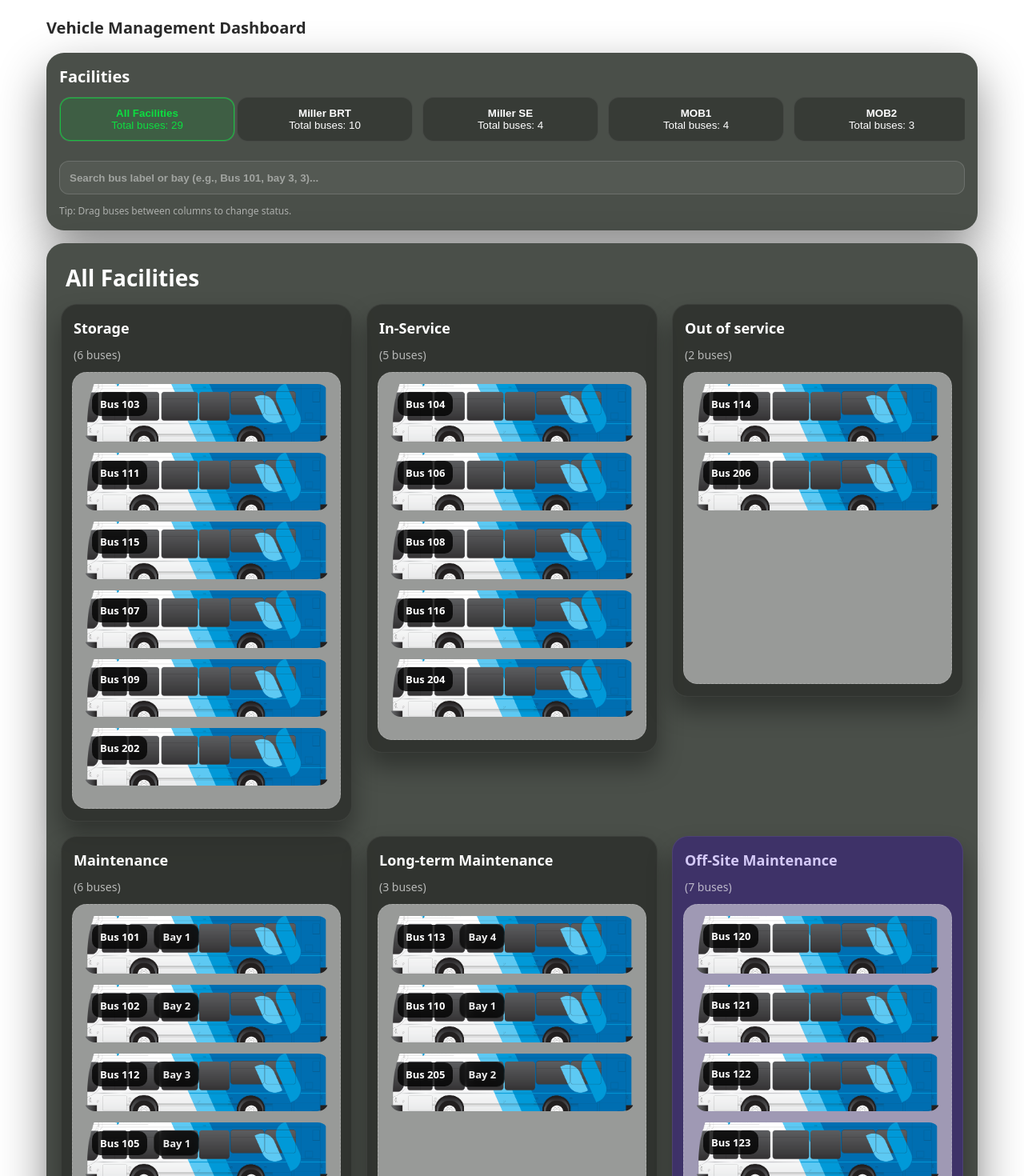
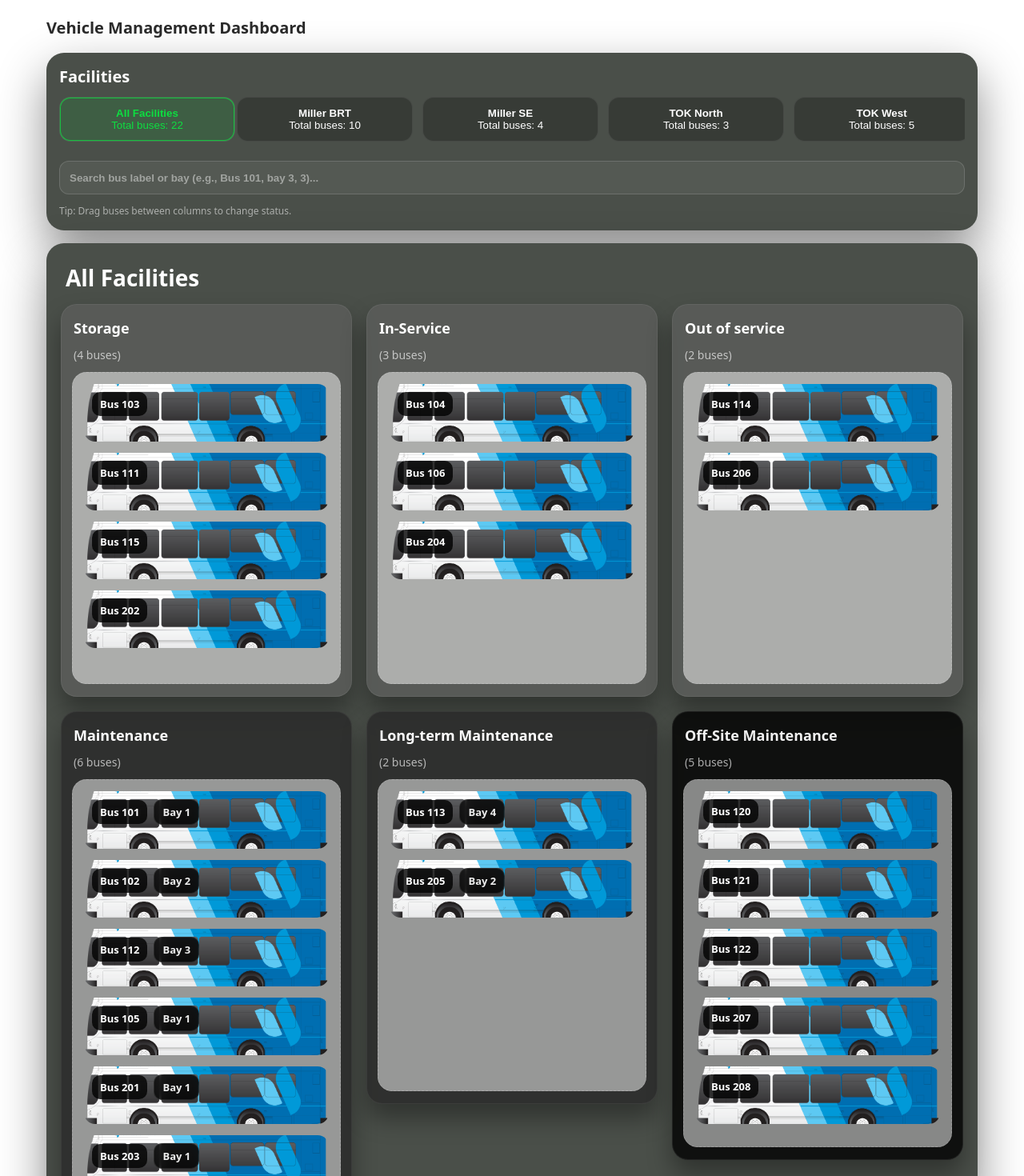
Before and after one commit to Jaturaput-Jongsubcharoen/Fleet-Zero-Pulse-Angular, an Angular app: page / in a window 1280 px wide. Shown: the part 100-1570 px from the top of the page at 80% size. Built offline with nearby package versions, Linux system fonts and the light colour scheme.

Commit message:
change-column-color

```diff
--- a/src/app/components/bus-snapshot/bus-snapshot.component.html
+++ b/src/app/components/bus-snapshot/bus-snapshot.component.html
@@ -11,9 +11,15 @@
     (click)="stop($event)"
   >
     <div class="modal-header">
-      <div class="modal-title">Bus Snapshot</div>
 
-      <button class="icon-btn" type="button" (click)="onCloseClick()" aria-label="Close">
+      <div class="modal-title">{{ title }}</div>
+
+      <button
+        class="icon-btn"
+        type="button"
+        (click)="onCloseClick()"
+        aria-label="Close"
+      >
         ✕
       </button>
     </div>
@@ -21,17 +27,27 @@
     <div class="modal-body">
       <div class="snapshot-text">
         <div>{{ bus.label }}</div>
-        <div>Facility {{ bus.facilityId ?? '—' }}</div>
-        <div>Status {{ bus.statusLabel ?? '—' }}</div>
-        <div>Battery {{ batteryText() }}</div>
-        <div>Alerts {{ alertsText() }}</div>
+        <div>{{ facilityLabel }} {{ bus.facilityId ?? '—' }}</div>
+        <div>{{ statusLabel }} {{ bus.statusLabel ?? '—' }}</div>
+        <div>{{ batteryLabel }} {{ batteryText() }}</div>
+        <div>{{ alertsLabel }} {{ alertsText() }}</div>
       </div>
     </div>
 
     <div class="modal-footer">
-      <button class="btn ghost" type="button" (click)="onCloseClick()">Close</button>
-      <button class="btn primary" type="button" (click)="onViewFullClick()">
-        View Full Details
+      <button
+        class="btn ghost"
+        type="button"
+        (click)="onCloseClick()"
+      >
+        {{ closeLabel }}
+      </button>
+      <button
+        class="btn primary"
+        type="button"
+        (click)="onViewFullClick()"
+      >
+        {{ viewFullLabel }}
       </button>
     </div>
   </div>
--- a/src/app/components/bus-snapshot/bus-snapshot.component.ts
+++ b/src/app/components/bus-snapshot/bus-snapshot.component.ts
@@ -1,5 +1,12 @@
 import { CommonModule } from '@angular/common';
-import { AfterViewInit, Component, EventEmitter, HostListener, Input, Output } from '@angular/core';
+import {
+  AfterViewInit,
+  Component,
+  EventEmitter,
+  HostListener,
+  Input,
+  Output,
+} from '@angular/core';
 
 type SnapshotBus = {
   id: string;
@@ -20,11 +27,20 @@ type SnapshotBus = {
 export class BusSnapshotComponent implements AfterViewInit {
   @Input({ required: true }) bus!: SnapshotBus;
 
+  // configurable UI text (with defaults)
+  @Input() title = 'Bus Pop-up';
+  @Input() facilityLabel = 'Facility';
+  @Input() statusLabel = 'Status';
+  @Input() batteryLabel = 'Battery';
+  @Input() alertsLabel = 'Alerts';
+  @Input() closeLabel = 'Close';
+  @Input() viewFullLabel = 'View Full Details';
+
   @Output() close = new EventEmitter<void>();
   @Output() viewFull = new EventEmitter<string>();
 
-  isVisible = false;   // ✅ for enter animation
-  isClosing = false;   // ✅ for exit animation
+  isVisible = false; // for enter animation
+  isClosing = false; // for exit animation
 
   ngAfterViewInit(): void {
     // Next frame => triggers transition from hidden -> visible
@@ -65,7 +81,9 @@ export class BusSnapshotComponent implements AfterViewInit {
   }
 
   batteryText() {
-    if (this.bus.batteryPct === null || this.bus.batteryPct === undefined) return '—%';
+    if (this.bus.batteryPct === null || this.bus.batteryPct === undefined) {
+      return '—%';
+    }
     return `${this.bus.batteryPct}%`;
   }
 
--- a/src/app/data/fleet-store.ts
+++ b/src/app/data/fleet-store.ts
@@ -9,19 +9,20 @@ export type CategoryId =
 export type FacilityId =
   | 'Miller BRT'
   | 'Miller SE'
-  | 'MOB1'
-  | 'MOB2'
   | 'TOK North'
   | 'TOK West';
+
+export type FacilityConfig = {
+  id: FacilityId;
+  name: string;
+  image: string;   // bus silhouette path
+};
 
 export type BusDetails = {
   id: string;
   label: string;
   status: string;
-
-  // Only exists when bus is in Maintenance / Long-term
   bay?: number;
-
   lastService?: string;
   notes?: string;
 };
@@ -37,23 +38,36 @@ export const CATEGORIES = [
   { id: 'third_party', label: 'Off-Site Maintenance' },
 ] as const;
 
-export const FACILITIES = [
-  { id: 'Miller BRT', name: 'Miller BRT' },
-  { id: 'Miller SE', name: 'Miller SE' },
-  { id: 'MOB1', name: 'MOB1' },
-  { id: 'MOB2', name: 'MOB2' },
-  { id: 'TOK North', name: 'TOK North' },
-  { id: 'TOK West', name: 'TOK West' },
+export const FACILITIES: readonly FacilityConfig[] = [
+  {
+    id: 'Miller BRT',
+    name: 'Miller BRT',
+    image: '/assets/york-region-transit_Miller-brt.png',
+  },
+  {
+    id: 'Miller SE',
+    name: 'Miller SE',
+    image: '/assets/york-region-transit_Miller-se.png',
+  },
+  {
+    id: 'TOK North',
+    name: 'TOK North',
+    image: '/assets/york-region-transit_tok-north.png',
+  },
+  {
+    id: 'TOK West',
+    name: 'TOK West',
+    image: '/assets/york-region-transit_tok-west.png',
+  },
 ] as const;
 
 export const FACILITY_BAYS: Record<FacilityId, number[]> = {
   'Miller BRT': [1, 2, 3, 4, 5],
   'Miller SE': [1, 2, 3],
-  MOB1: [1, 2, 3, 4],
-  MOB2: [1, 2],
   'TOK North': [1, 2, 3],
   'TOK West': [1, 2, 3, 4, 5, 6],
 };
+
 export const INITIAL_BOARDS: Record<FacilityId, Board> = {
   'Miller BRT': {
     maintenance: [
@@ -61,14 +75,10 @@ export const INITIAL_BOARDS: Record<FacilityId, Board> = {
       { id: 'bus-102', label: 'Bus 102', status: 'Scheduled Maintenance', bay: 2, lastService: '2024-01-10', notes: 'Regular checkup' },
       { id: 'bus-112', label: 'Bus 112', status: 'Inspection', bay: 3, lastService: '2024-01-09', notes: 'Safety check' },
     ],
-
     third_party: [
-      // one with bay (already set)
       { id: 'bus-120', label: 'Bus 120', status: 'Vendor repair', bay: 10, lastService: '--', notes: 'Sent to external shop' },
-      // one without bay (will trigger your input modal when moved into bay-required columns)
       { id: 'bus-121', label: 'Bus 121', status: 'Awaiting vendor', lastService: '--', notes: 'Needs bay number at vendor' },
     ],
-
     storage: [
       { id: 'bus-103', label: 'Bus 103', status: '--', lastService: '--', notes: '--' },
       { id: 'bus-111', label: 'Bus 111', status: 'Stored', lastService: '2023-12-22', notes: 'Lot A row 2' },
@@ -88,11 +98,9 @@ export const INITIAL_BOARDS: Record<FacilityId, Board> = {
     maintenance: [
       { id: 'bus-105', label: 'Bus 105', status: 'Waiting Parts', bay: 1, lastService: '2024-01-05', notes: 'Brake replacement needed' },
     ],
-
     third_party: [
       { id: 'bus-122', label: 'Bus 122', status: 'External diagnostics', bay: 7, lastService: '--', notes: 'Sent off-site' },
     ],
-
     storage: [
       { id: 'bus-115', label: 'Bus 115', status: 'Stored', lastService: '--', notes: '--' },
     ],
@@ -103,51 +111,13 @@ export const INITIAL_BOARDS: Record<FacilityId, Board> = {
     out_of_service: [],
   },
 
-  MOB1: {
-    maintenance: [],
-
-    third_party: [
-      { id: 'bus-123', label: 'Bus 123', status: 'Body shop', lastService: '--', notes: 'Awaiting bay assignment' },
-    ],
-
-    storage: [
-      { id: 'bus-107', label: 'Bus 107', status: 'Stored', lastService: '2023-12-22', notes: 'Lot B row 3' },
-    ],
-    in_service: [
-      { id: 'bus-108', label: 'Bus 108', status: 'On route', lastService: '2024-01-03', notes: 'Running normal' },
-      { id: 'bus-116', label: 'Bus 116', status: 'On route', lastService: '2024-01-02', notes: 'Normal' },
-    ],
-    long_term: [],
-    out_of_service: [],
-  },
-
-  MOB2: {
-    maintenance: [],
-
-
-    third_party: [
-      { id: 'bus-124', label: 'Bus 124', status: 'Vendor service', bay: 3, lastService: '--', notes: 'External maintenance' },
-    ],
-
-    storage: [
-      { id: 'bus-109', label: 'Bus 109', status: '--', lastService: '--', notes: '--' },
-    ],
-    in_service: [],
-    long_term: [
-      { id: 'bus-110', label: 'Bus 110', status: 'Body repair', bay: 1, lastService: '2023-11-20', notes: 'Waiting for parts' },
-    ],
-    out_of_service: [],
-  },
-
   'TOK North': {
     maintenance: [
       { id: 'bus-201', label: 'Bus 201', status: 'Oil leak inspection', bay: 1, lastService: '2024-01-12', notes: 'Check engine area' },
     ],
-
     third_party: [
       { id: 'bus-207', label: 'Bus 207', status: 'External inspection', lastService: '--', notes: 'Vendor checking issue' },
     ],
-
     storage: [
       { id: 'bus-202', label: 'Bus 202', status: 'Stored', lastService: '--', notes: '--' },
     ],
@@ -160,11 +130,9 @@ export const INITIAL_BOARDS: Record<FacilityId, Board> = {
     maintenance: [
       { id: 'bus-203', label: 'Bus 203', status: 'Brake replacement', bay: 1, lastService: '2024-01-08', notes: 'Front pads low' },
     ],
-
     third_party: [
       { id: 'bus-208', label: 'Bus 208', status: 'Vendor repair', bay: 9, lastService: '--', notes: 'Off-site work' },
     ],
-
     storage: [],
     in_service: [
       { id: 'bus-204', label: 'Bus 204', status: 'Standby', lastService: '2024-01-06', notes: 'Ready for dispatch' },
--- a/src/app/pages/station/station.component.ts
+++ b/src/app/pages/station/station.component.ts
@@ -27,7 +27,7 @@ export class StationComponent {
   facilityId: FacilityId = 'Miller BRT';
   facilityName = 'Miller BRT';
 
-  // Use a real board object (never undefined)
+  // Always hold a real Board object
   boardData: Board = this.createEmptyBoard();
 
   // animation states
@@ -48,14 +48,13 @@ export class StationComponent {
       }
     | null = null;
 
-  // Map old routes like /station/facility_a to your new FacilityId values
+  // Map old route slugs like /station/facility_a to your FacilityId values
   private readonly ROUTE_TO_FACILITY: Record<string, FacilityId> = {
     facility_a: 'Miller BRT',
     facility_b: 'Miller SE',
-    mob1: 'MOB1',
-    mob2: 'MOB2',
     tok_north: 'TOK North',
     tok_west: 'TOK West',
+    // MOB1/MOB2 removed from the domain, so no mapping needed anymore
   };
 
   constructor(private route: ActivatedRoute, private fleet: FleetService) {
@@ -64,18 +63,23 @@ export class StationComponent {
 
       // 1) Convert route param to a valid FacilityId
       const mapped = this.ROUTE_TO_FACILITY[rawParam];
-      const isDirectFacilityId = this.facilities.some((f) => f.id === (rawParam as FacilityId));
+      const isDirectFacilityId = this.facilities.some(
+        (f) => f.id === (rawParam as FacilityId)
+      );
 
-      this.facilityId = mapped ?? (isDirectFacilityId ? (rawParam as FacilityId) : 'Miller BRT');
+      this.facilityId =
+        mapped ?? (isDirectFacilityId ? (rawParam as FacilityId) : 'Miller BRT');
 
       // 2) Set display name
       this.facilityName =
-        this.facilities.find((f) => f.id === this.facilityId)?.name ?? this.facilityId;
+        this.facilities.find((f) => f.id === this.facilityId)?.name ??
+        this.facilityId;
 
       // 3) Always set a safe board
-      this.boardData = this.fleet.getBoard(this.facilityId) ?? this.createEmptyBoard();
+      this.boardData =
+        this.fleet.getBoard(this.facilityId) ?? this.createEmptyBoard();
 
-      // close editor when switching facility
+      // reset editor state when switching facility
       this.isSheetOpen = false;
       this.isSheetVisible = false;
       this.editing = null;
@@ -84,7 +88,7 @@ export class StationComponent {
     });
   }
 
-  // No more board() function calls in the template
+  // Expose board for the template
   get board(): Board {
     return this.boardData;
   }
@@ -134,7 +138,10 @@ export class StationComponent {
     const toCat = this.editing.toCatId;
 
     if (toCat === 'maintenance' || toCat === 'long_term') {
-      this.bayOptions = this.fleet.getAvailableBays(this.facilityId, this.editing.bus.id);
+      this.bayOptions = this.fleet.getAvailableBays(
+        this.facilityId,
+        this.editing.bus.id
+      );
 
       if (
         typeof this.editing.bus.bay === 'number' &&
@@ -161,7 +168,7 @@ export class StationComponent {
 
     const { fromCatId, toCatId, bus } = this.editing;
 
-    // validation
+    // validation for bay
     if (this.needsBay(toCatId)) {
       const chosen = bus.bay;
 
@@ -171,7 +178,8 @@ export class StationComponent {
       }
 
       if (!this.bayOptions.includes(chosen)) {
-        this.editErrorMsg = 'That bay is not available. Please choose another.';
+        this.editErrorMsg =
+          'That bay is not available. Please choose another.';
         return;
       }
     } else {
@@ -180,7 +188,7 @@ export class StationComponent {
 
     const toLabel = this.categoryLabel(toCatId) || bus.status;
 
-    // update details in original category
+    // 1) update details in original category
     this.fleet.updateBus(this.facilityId, fromCatId, bus.id, {
       status: toLabel,
       lastService: bus.lastService,
@@ -188,7 +196,7 @@ export class StationComponent {
       bay: this.needsBay(toCatId) ? bus.bay : undefined,
     });
 
-    // move if changed
+    // 2) move bus if category changed
     if (fromCatId !== toCatId) {
       const res = this.fleet.moveBusCategory(
         this.facilityId,
@@ -199,14 +207,18 @@ export class StationComponent {
       );
 
       if (!res.ok) {
-        if (res.reason === 'bay_taken') this.editErrorMsg = 'That bay is already taken.';
-        else if (res.reason === 'bay_invalid') this.editErrorMsg = 'That bay is not allowed for this facility.';
+        if (res.reason === 'bay_taken')
+          this.editErrorMsg = 'That bay is already taken.';
+        else if (res.reason === 'bay_invalid')
+          this.editErrorMsg =
+            'That bay is not allowed for this facility.';
         else this.editErrorMsg = 'Bay number is required.';
         return;
       }
 
-      // refresh local board reference (safe)
-      this.boardData = this.fleet.getBoard(this.facilityId) ?? this.createEmptyBoard();
+      // refresh local board reference
+      this.boardData =
+        this.fleet.getBoard(this.facilityId) ?? this.createEmptyBoard();
     }
 
     this.cancelEdit();
@@ -214,7 +226,9 @@ export class StationComponent {
 
   private createEmptyBoard(): Board {
     const empty = {} as Board;
-    for (const c of this.categories) empty[c.id] = [];
+    for (const c of this.categories) {
+      empty[c.id] = [];
+    }
     return empty;
   }
 }
--- a/src/app/pages/vehicle-management/vehicle-management.component.html
+++ b/src/app/pages/vehicle-management/vehicle-management.component.html
@@ -155,7 +155,11 @@
           <!-- Columns -->
           <div class="columns">
             <div class="col" *ngFor="let c of categories; trackBy: trackByCategoryId">
-              <div class="col-card" [class.col-card--third-party]="c.id === 'third_party'">
+              <div
+                class="col-card"
+                [class.col-card--third-party]="c.id === 'third_party'"
+                [class.col-card--bay-required]="c.id === 'maintenance' || c.id === 'long_term'"
+              >
                 <div class="col-header">
                   <span class="col-name">{{ c.label }}</span>
                 </div>
--- a/src/app/pages/vehicle-management/vehicle-management.component.scss
+++ b/src/app/pages/vehicle-management/vehicle-management.component.scss
@@ -146,7 +146,7 @@
 .col-card {
   border-radius: 20px;
   padding: 14px 14px 16px;
-  background: rgba(43, 46, 42, 0.8);
+  background: rgba(103, 103, 103, 0.5);
   box-shadow: inset 0 0 0 1px rgba(255, 255, 255, 0.06),
     0 18px 30px rgba(0, 0, 0, 0.35);
 }
@@ -485,19 +485,21 @@
   background: rgba(255, 255, 255, 0.55);
 }
 
-
-
+.col-card--bay-required {
+  background: rgba(40, 40, 40, 0.8);         /* cooler blue tone to stand out */
+  border-color: #b5d2ff;
+}
 
 /* Different color for 3rd party maintenance column */
 .col-card--third-party {
-  background: rgba(60, 45, 110, 0.85); /* purple-ish */
+  background: rgba(0, 0, 0, 0.80); /* purple-ish */
   box-shadow:
     inset 0 0 0 1px rgba(255, 255, 255, 0.08),
     0 18px 30px rgba(0, 0, 0, 0.35);
 }
 
 .col-card--third-party .col-name {
-  color: rgba(220, 210, 255, 0.95);
+  color: rgba(255, 255, 255, 0.95);
 }
 
 
@@ -509,15 +511,15 @@
 .fac-items {
   display: grid;
   grid-template-columns: 210px 1fr; /* left fixed, right flexible */
-  gap: 12px;
   align-items: start;
 }
 
 .fac-col-all {
-  /* left column stays fixed */
+  /*background: rgba(255, 255, 255, 0.06);*/
 }
 
 .fac-col-list {
+  /*background: rgba(255, 255, 255, 0.04);*/
   min-width: 0; /* IMPORTANT: allows the scroll container to shrink */
 }
 
--- a/src/app/pages/vehicle-management/vehicle-management.component.ts
+++ b/src/app/pages/vehicle-management/vehicle-management.component.ts
@@ -15,10 +15,11 @@ import {
   Board,
   BusDetails,
   FacilityId,
+  FacilityConfig,
 } from '../../data/fleet-store';
 import { FleetService } from '../../data/fleet.service';
 
-type Facility = { id: FacilityId; name: string };
+type Facility = FacilityConfig;
 type BayModalMode = 'internal_select';
 
 // special id for “All facilities” view
@@ -93,9 +94,11 @@ export class VehicleManagementComponent {
 
   // whenever you need a single FacilityId (image, label fallback, etc.)
   private get resolvedFacilityId(): FacilityId {
-    return this.isAllSelected(this.selectedFacilityId)
-      ? 'Miller BRT'
-      : this.selectedFacilityId;
+    if (this.isAllSelected(this.selectedFacilityId)) {
+      // Use first facility as default when "All" is selected
+      return this.facilities[0]?.id;
+    }
+    return this.selectedFacilityId;
   }
 
   // label for board title
@@ -105,18 +108,17 @@ export class VehicleManagementComponent {
       : this.selectedFacility.name;
   }
 
-  // Bus silhouette image (in All view pick a default)
+  // Bus silhouette image (no hardcoded map; driven by FACILITIES config)
   getFacilityBusImageUrl(): string {
-    const map: Record<FacilityId, string> = {
-      'Miller BRT': '/assets/york-region-transit_Miller-brt.png',
-      'Miller SE': '/assets/york-region-transit_Miller-se.png',
-      MOB1: '/assets/york-region-transit_mob1.png',
-      MOB2: '/assets/york-region-transit_mob2.png',
-      'TOK North': '/assets/york-region-transit_tok-north.png',
-      'TOK West': '/assets/york-region-transit_tok-west.png',
-    };
+    const facId = this.resolvedFacilityId;
+    const fac = this.facilities.find((f) => f.id === facId);
 
-    return map[this.resolvedFacilityId] ?? map['Miller BRT'];
+    // Fallback: first facility’s image, or a generic one
+    return (
+      fac?.image ??
+      this.facilities[0]?.image ??
+      '/assets/york-region-transit_Miller-brt.png'
+    );
   }
 
   // Board (either single facility OR merged)
@@ -129,8 +131,16 @@ export class VehicleManagementComponent {
 
   get selectedFacility(): Facility {
     if (this.isAllSelected(this.selectedFacilityId)) {
-      return { id: this.resolvedFacilityId, name: 'All Facilities' };
+      const base =
+        this.facilities.find((f) => f.id === this.resolvedFacilityId) ??
+        this.facilities[0];
+
+      return {
+        ...base,
+        name: 'All Facilities',
+      };
     }
+
     return (
       this.facilities.find((f) => f.id === this.selectedFacilityId) ??
       this.facilities[0]
@@ -215,7 +225,6 @@ export class VehicleManagementComponent {
       { categoryId: CategoryId; categoryLabel: string } | undefined
     > = {};
 
-    // Search in CURRENT board (single or merged)
     for (const cat of this.categories) {
       const list = this.board[cat.id];
 
@@ -223,7 +232,8 @@ export class VehicleManagementComponent {
         const labelMatch = (bus.label ?? '').toLowerCase().includes(q);
 
         const bayText = typeof bus.bay === 'number' ? `bay ${bus.bay}` : '';
-        const bayMatch = bayText.includes(q) || String(bus.bay ?? '').includes(q);
+        const bayMatch =
+          bayText.includes(q) || String(bus.bay ?? '').includes(q);
 
         if (labelMatch || bayMatch) {
           results.push(bus);
@@ -243,8 +253,6 @@ export class VehicleManagementComponent {
     return null;
   }
 
-  // In All Facilities view, a bus id might exist in multiple facilities.
-  // Find which facility owns that bus.
   private findBusFacilityId(busId: string): FacilityId | null {
     for (const f of this.facilities) {
       const b = this.fleet.getBoard(f.id);
@@ -256,7 +264,6 @@ export class VehicleManagementComponent {
   }
 
   onDrop(toCategory: CategoryId, event: CdkDragDrop<BusDetails[]>) {
-    // reorder in same column
     if (event.previousContainer === event.container) {
       moveItemInArray(
         event.container.data,
@@ -268,17 +275,15 @@ export class VehicleManagementComponent {
 
     const movedBus = event.item.data as BusDetails;
 
-    // fromCategory in current view
     const fromCategory = this.findBusCategoryId(movedBus.id);
     if (!fromCategory) return;
 
-    // determine which facility this bus belongs to
     let fromFacilityId: FacilityId | null;
 
     if (this.isAllSelected(this.selectedFacilityId)) {
       fromFacilityId = this.findBusFacilityId(movedBus.id);
     } else {
-      fromFacilityId = this.selectedFacilityId; // narrowed
+      fromFacilityId = this.selectedFacilityId;
     }
 
     if (!fromFacilityId) return;
@@ -337,10 +342,8 @@ export class VehicleManagementComponent {
       this.pendingMove = null;
 
       this.bayModalMode = 'internal_select';
-
       this.bayOptions = [];
       this.baySelected = null;
-
       this.bayErrorMsg = '';
     }, 200);
   }
@@ -365,8 +368,10 @@ export class VehicleManagementComponent {
     );
 
     if (!res.ok) {
-      if (res.reason === 'bay_taken') this.bayErrorMsg = 'That bay is already taken.';
-      else if (res.reason === 'bay_invalid') this.bayErrorMsg = 'That bay is not valid.';
+      if (res.reason === 'bay_taken')
+        this.bayErrorMsg = 'That bay is already taken.';
+      else if (res.reason === 'bay_invalid')
+        this.bayErrorMsg = 'That bay is not valid.';
       else this.bayErrorMsg = 'Bay number is required.';
       return;
     }
```
